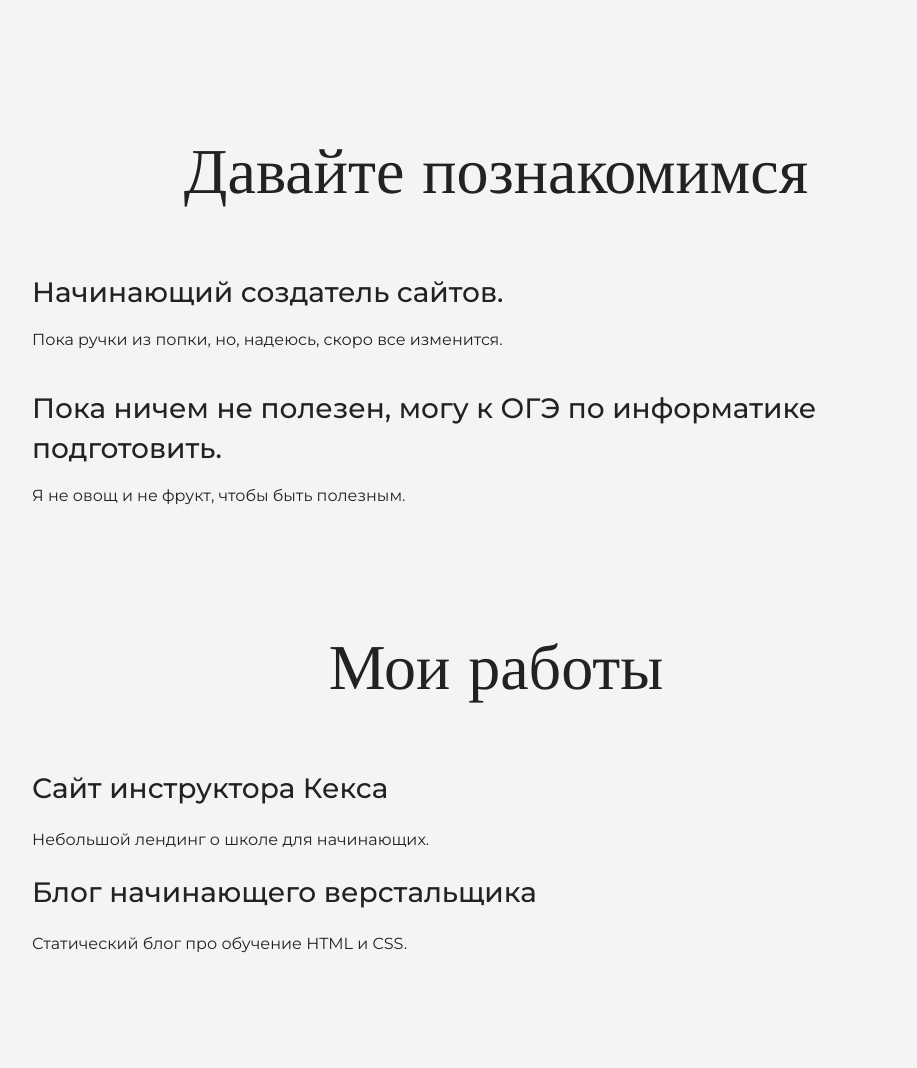
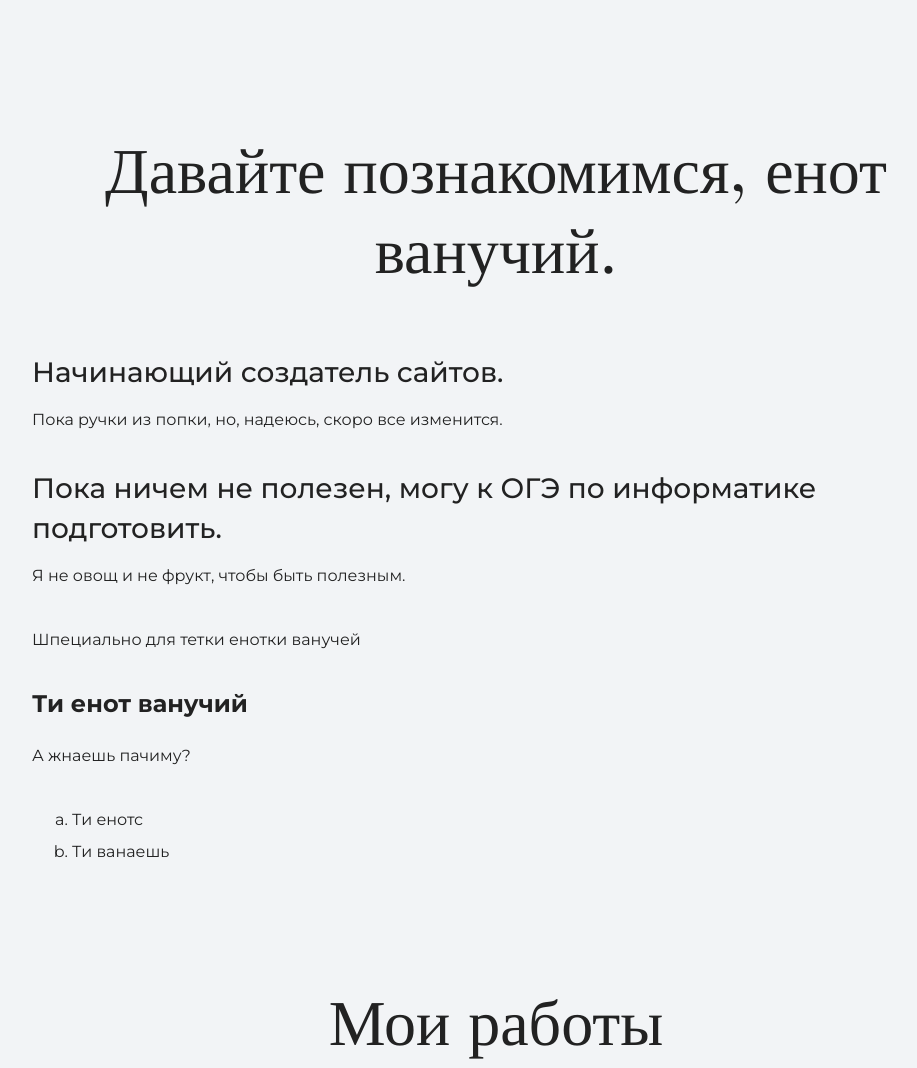
Before and after one commit to Mrghostface1899/showdowner, a plain HTML site: page index.html in a window 1280 px wide. Shown: the part 900-1968 px from the top of the page, without its empty margins (144-1061 px from the left). Drawn offline with nearby package versions, Linux system fonts and the light colour scheme.

Commit message:
Добавление контента

```diff
--- a/index.html
+++ b/index.html
@@ -24,11 +24,18 @@
 
     <section class="intro">
       <div class="container">
-      <h2 class="subheading">Давайте познакомимся</h2>
+      <h2 class="subheading">Давайте познакомимся, енот ванучий.</h2>
       <h3>Начинающий создатель сайтов.</h3>
       <p>Пока ручки из попки, но, надеюсь, скоро все изменится.</p>
       <h3>Пока ничем не полезен, могу к ОГЭ по информатике подготовить.</h3>
       <p>Я не овощ и не фрукт, чтобы быть полезным.</p>
+      <p>Шпециально для тетки енотки ванучей</p>
+      <h1>Ти енот ванучий</h1>
+      <p>А жнаешь пачиму?</p>
+      <ol type="a">
+      <li>Ти енотс</li>
+      <li>Ти ванаешь</li>
+      </ol>
     </div>
     </section>
 
```
